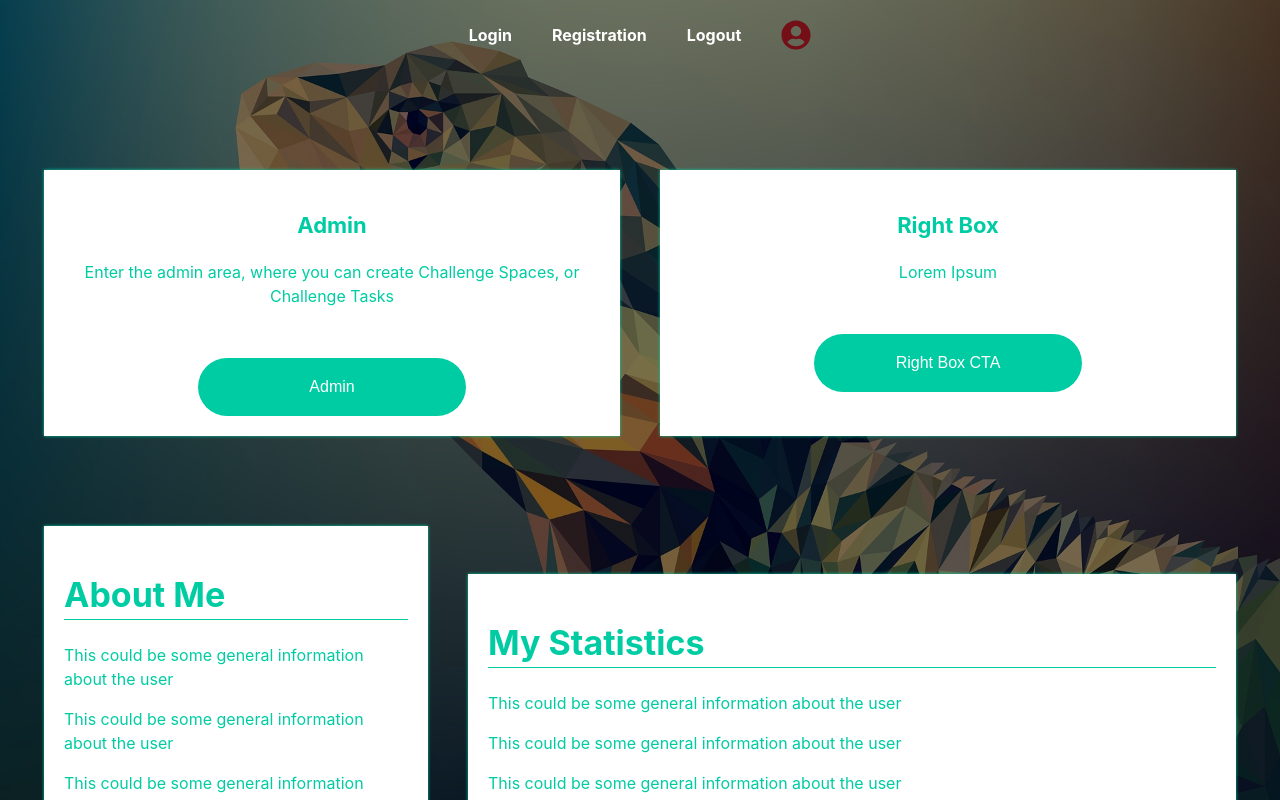
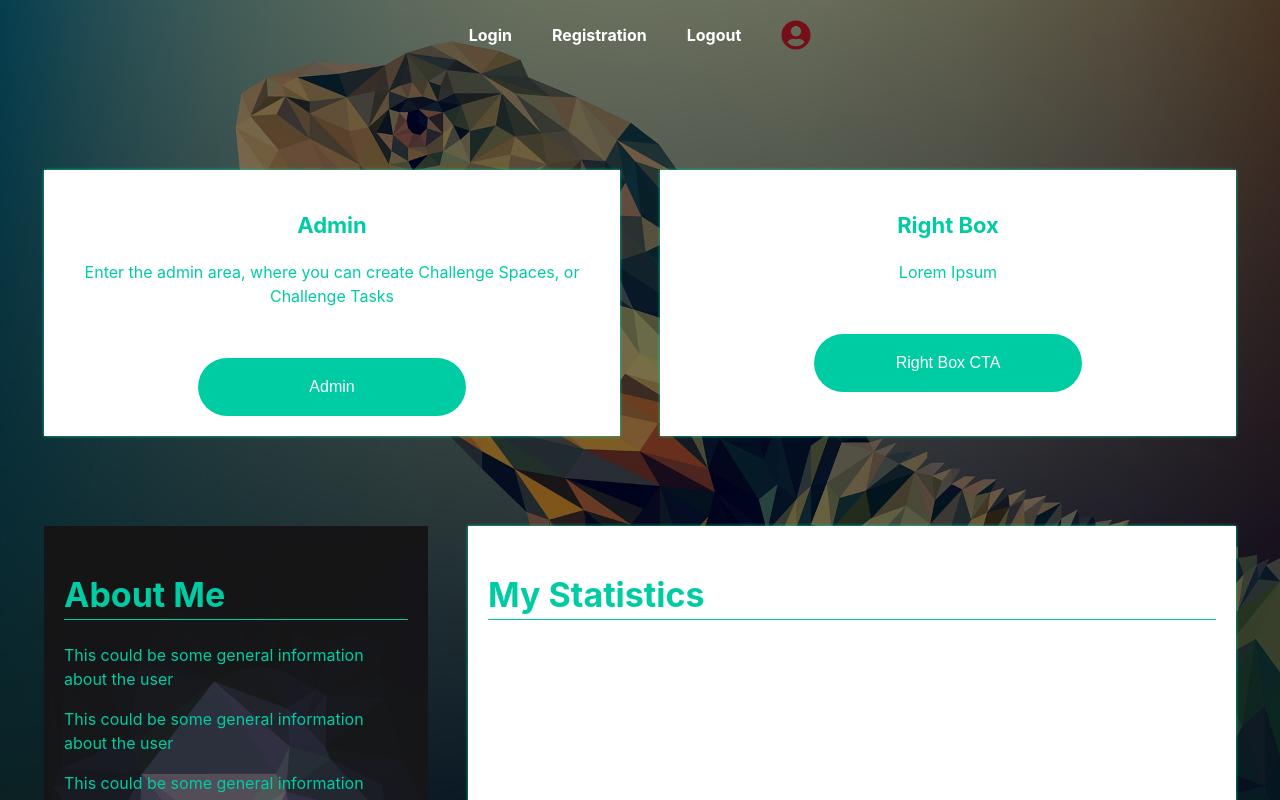
Before and after one commit to CevinThomas/alliance, a React app in the folder frontend/: page /account in a window 1280 px wide. Built offline with nearby package versions, Linux system fonts and the light colour scheme.

Commit message:
Restructure message as props

```diff
--- a/frontend/src/components/general/box.js
+++ b/frontend/src/components/general/box.js
@@ -7,7 +7,7 @@ const Box = ( props ) => {
         <div className={props.class}>
             <Heading type={props.type} title={props.title}/>
             <Paragraph
-                title={"Lorem ipsum dolor sit amet, consectetur adipiscing elit. Integer facilisis imperdiet libero, ut finibus lacus hendrerit quis. In consequat, nisl at tincidunt malesuada, tortor nisl aliquet magna, nec euismod magna velit at purus. Duis id ante suscipit, feugiat risus auctor, bibendum nulla."}/>
+                title={props.message}/>
         </div>
     );
 };
--- a/frontend/src/components/general/overlay.js
+++ b/frontend/src/components/general/overlay.js
@@ -1,8 +1,8 @@
 import React from "react";
 
-const Overlay = () => {
+const Overlay = ( props ) => {
     return (
-        <div className={"overlay"}/>
+        <div id={props.id} className={"overlay"}/>
     );
 };
 
--- a/frontend/src/containers/account/leftSection.js
+++ b/frontend/src/containers/account/leftSection.js
@@ -1,10 +1,12 @@
 import React from "react";
 import Heading from "../../components/textElements/heading";
 import Paragraph from "../../components/textElements/paragraph";
+import Overlay from "../../components/general/overlay";
 
 const LeftSection = () => {
     return (
         <div id={"left-section"}>
+            <Overlay id={"left-section-overlay"}/>
             <Heading type={"h2"} title={"About Me"}/>
             <Paragraph title={"This could be some general information about the user"}/>
             <Paragraph title={"This could be some general information about the user"}/>
--- a/frontend/src/containers/account/rightSection.js
+++ b/frontend/src/containers/account/rightSection.js
@@ -1,15 +1,12 @@
 import React from "react";
 import Heading from "../../components/textElements/heading";
-import Paragraph from "../../components/textElements/paragraph";
+import Box from "../../components/general/box";
 
 const RightSection = () => {
     return (
         <div id={"right-section"}>
             <Heading type={"h2"} title={"My Statistics"}/>
-            <Paragraph title={"This could be some general information about the user"}/>
-            <Paragraph title={"This could be some general information about the user"}/>
-            <Paragraph title={"This could be some general information about the user"}/>
-            <Paragraph title={"This could be some general information about the user"}/>
+            <Box/>
         </div>
     );
 };
--- a/frontend/src/containers/admin/boxFour.js
+++ b/frontend/src/containers/admin/boxFour.js
@@ -8,7 +8,9 @@ const BoxFour = () => {
         <div id={"box-four"} className={"boxes"}>
             <OverlayTransition id={"admin-overlay-four"}/>
             <Link className={"admin-box-link"} to={"/admin/edit-spaces-challenges"}>
-                <Box class={"box-container"} title={"Edit Spaces/Challenges"} type={"h2"}/>
+                <Box
+                    message={"It is a long established fact that a reader will be distracted by the readable content of a page when looking at its layout. The point of using Lorem Ipsum is that it has a more-or-less normal distribution of letters"}
+                    class={"box-container"} title={"Edit Spaces/Challenges"} type={"h2"}/>
             </Link>
         </div>
     );
--- a/frontend/src/containers/admin/boxOne.js
+++ b/frontend/src/containers/admin/boxOne.js
@@ -8,7 +8,9 @@ const BoxOne = () => {
         <div className={"boxes"}>
             <OverlayTransition id={"admin-overlay-one"}/>
             <Link className={"admin-box-link"} to={"/admin/create-space"}>
-                <Box class={"box-container"} title={"Create Space"} type={"h2"}/>
+                <Box
+                    message={"It is a long established fact that a reader will be distracted by the readable content of a page when looking at its layout. The point of using Lorem Ipsum is that it has a more-or-less normal distribution of letters"}
+                    class={"box-container"} title={"Create Space"} type={"h2"}/>
             </Link>
         </div>
     );
--- a/frontend/src/containers/admin/boxThree.js
+++ b/frontend/src/containers/admin/boxThree.js
@@ -8,7 +8,9 @@ const BoxThree = () => {
         <div className={"boxes"}>
             <OverlayTransition id={"admin-overlay-three"}/>
             <Link className={"admin-box-link"} to={"/admin/manage-challengers"}>
-                <Box class={"box-container"} title={"Manage Challengers"} type={"h2"}/>
+                <Box
+                    message={"It is a long established fact that a reader will be distracted by the readable content of a page when looking at its layout. The point of using Lorem Ipsum is that it has a more-or-less normal distribution of letters"}
+                    class={"box-container"} title={"Manage Challengers"} type={"h2"}/>
             </Link>
         </div>
     );
--- a/frontend/src/containers/admin/boxTwo.js
+++ b/frontend/src/containers/admin/boxTwo.js
@@ -8,7 +8,9 @@ const BoxTwo = () => {
         <div id={"box-two"} className={"boxes"}>
             <OverlayTransition id={"admin-overlay-two"}/>
             <Link className={"admin-box-link"} to={"/admin/create-challenges"}>
-                <Box class={"box-container"} title={"Create Challenges"} type={"h2"}/>
+                <Box
+                    message={"It is a long established fact that a reader will be distracted by the readable content of a page when looking at its layout. The point of using Lorem Ipsum is that it has a more-or-less normal distribution of letters"}
+                    class={"box-container"} title={"Create Challenges"} type={"h2"}/>
             </Link>
         </div>
     );
--- a/frontend/src/styles.css
+++ b/frontend/src/styles.css
@@ -14,6 +14,7 @@ h1 {
 }
 
 h2 {
+  z-index: 999;
   color: #00cca3;
   font-size: 34px;
 }
@@ -52,6 +53,7 @@ input::placeholder {
 }
 
 p {
+  z-index: 999;
   line-height: 1.5;
   font-size: 16px;
   color: #00cca3;
@@ -390,9 +392,20 @@ a:hover {
   justify-content: center;
   align-items: center;
   margin-top: 50px;
+  min-height: 600px;
 }
 #account #double-section-container #left-section {
   width: 30%;
+  background: url("./images/digital-art-963368_1920.png") center no-repeat;
+  background-size: cover;
+  position: relative;
+  box-shadow: none;
+  z-index: 9999;
+  height: 100%;
+  min-height: 600px;
+}
+#account #double-section-container #left-section #left-section-overlay {
+  z-index: -1;
 }
 #account #double-section-container #left-section h2 {
   position: relative;
@@ -407,6 +420,8 @@ a:hover {
 }
 #account #double-section-container #right-section {
   width: 60%;
+  height: 100%;
+  min-height: 600px;
 }
 #account #double-section-container #right-section h2 {
   position: relative;
--- a/frontend/src/styles.sass
+++ b/frontend/src/styles.sass
@@ -20,6 +20,7 @@ h1
     font-size: 24px
 
 h2
+  z-index: 999
   color: $mainColor
   font-size: 34px
   @media(max-width: $ipadSize)
@@ -46,6 +47,7 @@ input
   outline: none
 
 p
+  z-index: 999
   line-height: 1.5
   font-size: 16px
   color: $mainColor
@@ -368,10 +370,21 @@ a:hover
     justify-content: center
     align-items: center
     margin-top: 50px
+    min-height: 600px
 
     #left-section
       width: 30%
+      background: url("./images/digital-art-963368_1920.png") center no-repeat
+      background-size: cover
+      position: relative
       @extend %leftAndRightSection
+      box-shadow: none
+      z-index: 9999
+      height: 100%
+      min-height: 600px
+
+      #left-section-overlay
+        z-index: -1
 
       h2
         position: relative
@@ -387,6 +400,8 @@ a:hover
 
     #right-section
       width: 60%
+      height: 100%
+      min-height: 600px
       @extend %leftAndRightSection
 
       h2
```
Also changed, not shown: frontend/src/images/digital-art-963368_1920.png (added), 1 other file (tests, documents, lock files or other folders).
